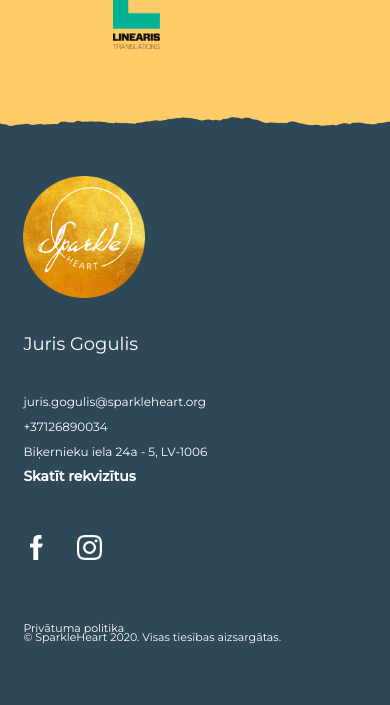
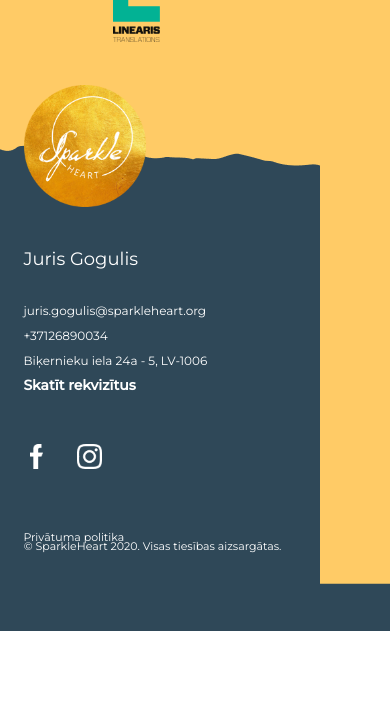
Before and after one commit to AnnaDam/AnnaDam.github.io, a PHP site: page / in a window 390 px wide. Shown: the part 2638-3343 px from the top of the page. After the commit the page ends 3269 px from the top, so only its background shows below. Run offline with PHP 8.4, Linux system fonts and the light colour scheme.

Commit message:
Reupload
Izmaiņas ar bildēm, lielumiem

```diff
--- a/Task_2_Anna_Damberga/assets/css/style.css
+++ b/Task_2_Anna_Damberga/assets/css/style.css
@@ -389,7 +389,7 @@ h3 {
     margin-top: -0.5%;
 }
 
-#atbalstitaji_pamats {
+.atbalstitaji_pamats {
     width: 100%;
     margin-top: 3%;
     background-color: #ffcb66;
@@ -460,7 +460,7 @@ footer {
     width: 100%;
 }
 
-#footer_pamats {
+.footer_pamats {
     width: 100%;
     margin-bottom: -4%;
     background-color: #ffcb66;
@@ -1052,7 +1053,20 @@ footer {
     }
 
     #atbalstitaji_title {
-        margin-top: -15%;
+        margin-top: -203%;
+    }
+
+    .atbalstitaji {
+        background-color: transparent;
+        margin-top: 13%;
+    }
+
+    .atbalstitaji_pamats {
+        background-color: transparent;
+    }
+
+    #ripped_atbalstitaji {
+        display: none;
     }
 
     #grid {
@@ -1079,13 +1093,21 @@ footer {
         height: 67px;
     }
 
+    #pagarinajums {
+        display: none;
+    }
+
     footer {
         padding-bottom: 150.94%;
     }
 
+    .footer_main {
+        margin-top: 25%;
+    }
+
     .footer_logo {
-        margin-top: -9%;
-        left: 6%;
+        margin-top: -138.5%;
+        left: 6.1%;
     }
 
     #golden_logo {
@@ -1105,7 +1127,7 @@ footer {
     }
 
     .kontakti {
-        margin-top: 44%;
+        margin-top: -85.5%;
         font-size: 12px;
         text-align: left;
         left: 6%;
@@ -1127,7 +1149,7 @@ footer {
     #vards {
         font-size: 18px;
         left: 0%;
-        top: -36.5%;
+        top: -33.5%;
     }
 
     #close_nav {
--- a/Task_2_Anna_Damberga/assets/font/font.css
+++ b/Task_2_Anna_Damberga/assets/font/font.css
@@ -18,12 +18,10 @@
     font-family: 'montserrat-medium';
     src: url('montserrat-medium-webfont.woff2') format('woff2'),
          url('montserrat-medium-webfont.woff') format('woff');
-    /*font-weight: normal;*/
+    font-weight: normal;
     font-style: normal;
 
 }
-
-
 
 
 @font-face {
--- a/Task_2_Anna_Damberga/assets/js/theme.js
+++ b/Task_2_Anna_Damberga/assets/js/theme.js
@@ -31,4 +31,5 @@
         document.getElementById("overlay_navigation").style.height = "0%";
         document.getElementById("go_up").style.zIndex = "2";
         document.getElementById("close_nav").style.display = "none";
+
     }
--- a/Task_2_Anna_Damberga/index.html
+++ b/Task_2_Anna_Damberga/index.html
@@ -14,7 +14,13 @@
 
         <div class="menu">
 
-            <img src="assets/img/Union menu.svg" id="mala">
+          <!--  <img src="assets/img/Union menu.svg" id="mala"> -->
+
+            <picture>
+                <source media="(min-width: 660px)" srcset="assets/img/desktop_menu.png" class="mala">
+                <source media="(max-width: 660px)" srcset="assets/img/mobile_menu.png" class="mala">
+                <img src="assets/img/desktop_menu.png" class="mala">
+            </picture>
 
 
             <input type="image" src="assets/img/navigacija.png" id="nav_icon" onclick="open_nav()">
@@ -64,14 +70,23 @@
 
 
       <div class="bildes">
-            <img src="assets/img/ripped 6 7.svg" id="mala2">
+
+        <picture>
+            <source media="(min-width: 660px)" srcset="assets/img/desktop_bildes_top.png" class="mala2">
+            <source media="(max-width: 660px)" srcset="assets/img/mobile_bildes_top.png" class="mala2">
+            <img src="assets/img/desktop_bildes_top.png" class="mala2">
+        </picture>
 
             <div class="container_zanda">
                 <img src="assets/img/Zanda_1.jpg" id="Zanda">
             </div>
 
             <div class="container_sibilla">
-                <img src="assets/img/Sibilla_4.jpg" id="Sibilla">
+                <picture>
+                    <source media="(min-width: 660px)" srcset="assets/img/Sibilla_4.jpg" class="Sibilla">
+                    <source media="(max-width: 660px)" srcset="assets/img/Sibilla_mobile.png" class="Sibilla">
+                    <img src="assets/img/Sibilla_4.jpg" class="Sibilla">
+                </picture>
             </div>
 
             <div class="collumn">
@@ -83,7 +98,11 @@
                 <img src="assets/img/Anda_2 1.jpg" id="Anda">
             </div>
 
-            <img src="assets/img/ripped 6 8.svg" id="mala3">
+        <picture>
+            <source media="(min-width: 660px)" srcset="assets/img/desktop_bildes_bottom.png" class="mala3">
+            <source media="(max-width: 660px)" srcset="assets/img/mobile_bildes_bottom.png" class="mala3">
+            <img src="assets/img/desktop_bildes_bottom.png" class="mala3">
+        </picture>
 
         </div>
 
@@ -122,7 +141,11 @@
         <div class="atbalstitaji">
             <img src="assets/img/ripped_atbalstitaji.svg" id="ripped_atbalstitaji">
 
-            <img src="assets/img/yellow.png" id="atbalstitaji_pamats">
+            <picture>
+                <source media="(min-width: 660px)" srcset="assets/img/yellow.png" class="atbalstitaji_pamats">
+                <source media="(max-width: 660px)" srcset="assets/img/yellow_mobile.png" class="atbalstitaji_pamats">
+                <img src="assets/img/yellow.png" class="atbalstitaji_pamats">
+            </picture>
 
             <h3 id="atbalstitaji_title">ATBALSTĪTĀJI</h3>
 
@@ -160,7 +183,12 @@
     <footer>
 
        <div class="footer_main">
-            <img src="assets/img/Union.png" id="footer_pamats">
+
+            <picture>
+                <source media="(min-width: 660px)" srcset="assets/img/footer_desktop.png" class="footer_pamats">
+                <source media="(max-width: 660px)" srcset="assets/img/footer_mobile.png" class="footer_pamats">
+                <img src="assets/img/footer_desktop.png" class="footer_pamats.png">
+            </picture>
 
             <div class="footer_logo">
                 <img src="assets/img/GoldenV2Logo 3.png" alt="Golden logo" id="golden_logo">
```
Also changed, not shown: other parts of Task_2_Anna_Damberga/assets/css/style.css (+19 -18 lines), Task_2_Anna_Damberga/assets/img/Sibilla_mobile.png (added), Task_2_Anna_Damberga/assets/img/desktop_bildes_bottom.png (added), Task_2_Anna_Damberga/assets/img/desktop_bildes_top.png (added), Task_2_Anna_Damberga/assets/img/desktop_menu.png (added), Task_2_Anna_Damberga/assets/img/footer_desktop.png (added), Task_2_Anna_Damberga/assets/img/footer_mobile.png (added), Task_2_Anna_Damberga/assets/img/mobile_bildes_bottom.png (added), Task_2_Anna_Damberga/assets/img/mobile_bildes_top.png (added), Task_2_Anna_Damberga/assets/img/mobile_menu.png (added), Task_2_Anna_Damberga/assets/img/yellow_mobile.png (added), 1 other file.
